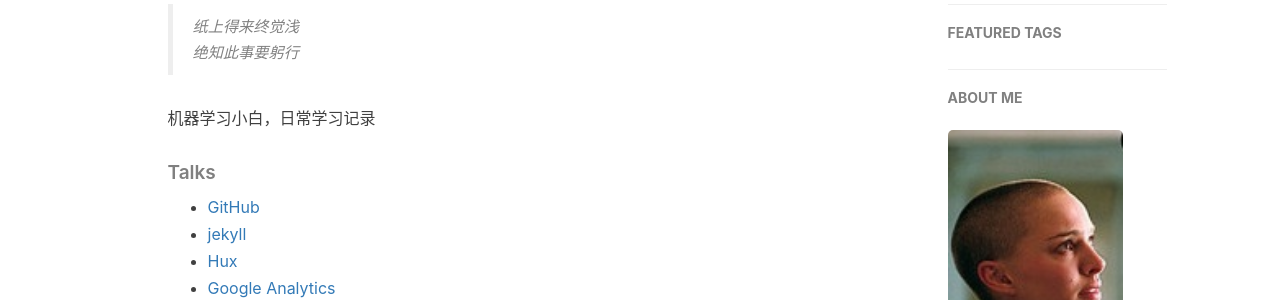
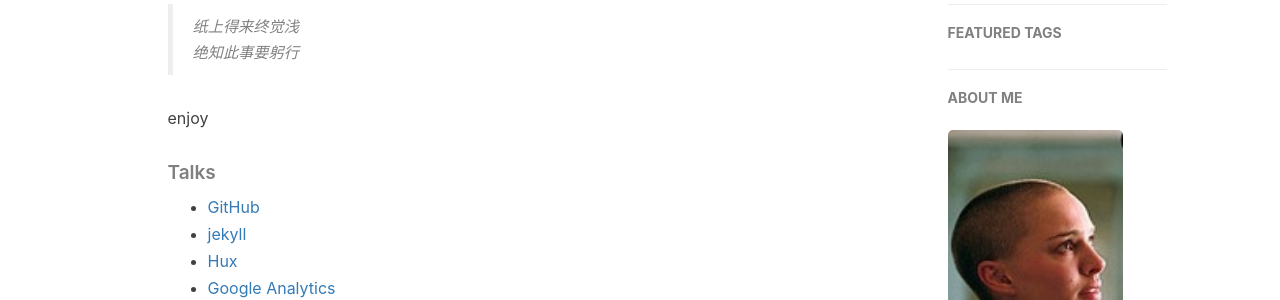
Before and after one commit to vendanner/vendanner.github.io, a Jekyll site: the page built from about.html, in a window 1280 px wide. Shown: the part 454-754 px from the top of the page. Built offline with Jekyll 4.4.1, drawn with Linux system fonts in a browser that asks for light colours; nearby versions of some CDN libraries; comment, search, counter and statistics services are not loaded.

Commit message:
Update about.html

```diff
--- a/about.html
+++ b/about.html
@@ -18,7 +18,7 @@ header-img: "img/post-bg-rwd.jpg"
     <blockquote><p>纸上得来终觉浅 <br>
     绝知此事要躬行</p></blockquote>
 
-    <p>机器学习小白，日常学习记录</p>
+    <p>enjoy</p>
 
     <h5>Talks</h5>
 
```
